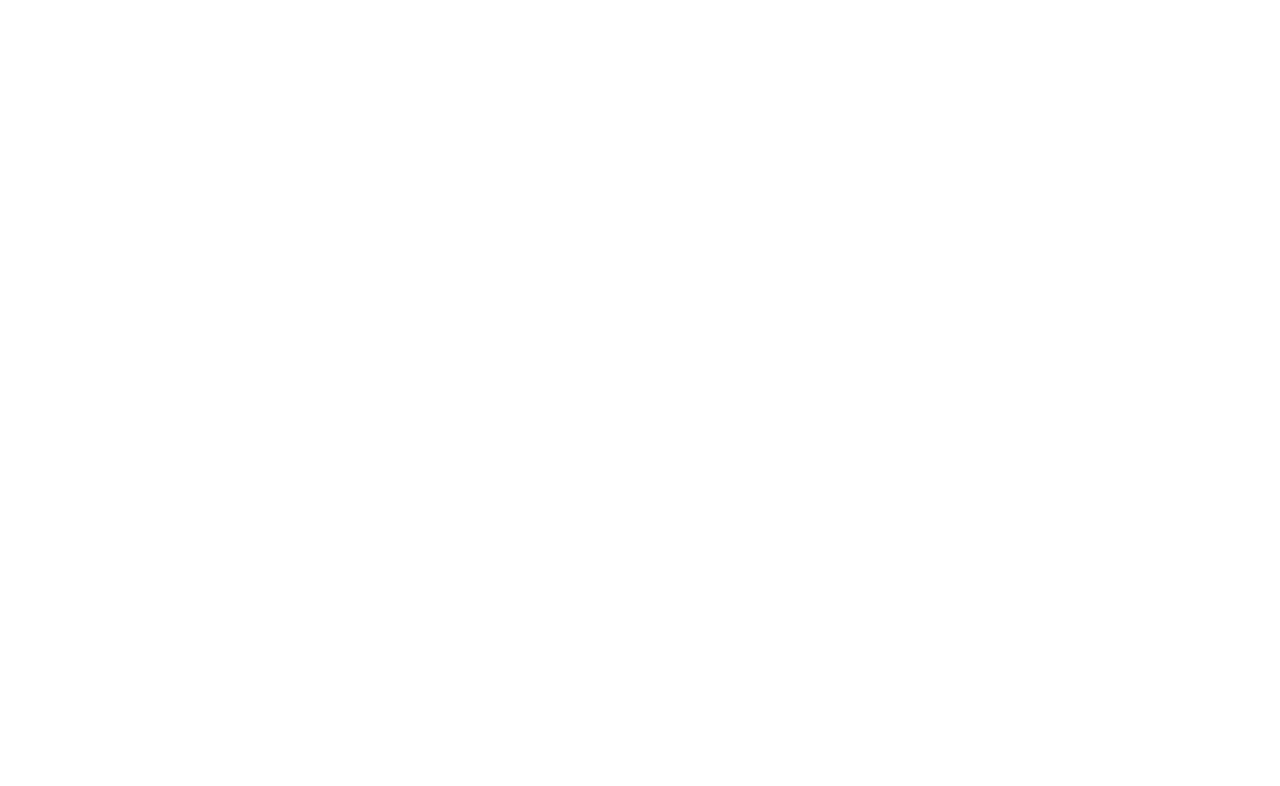
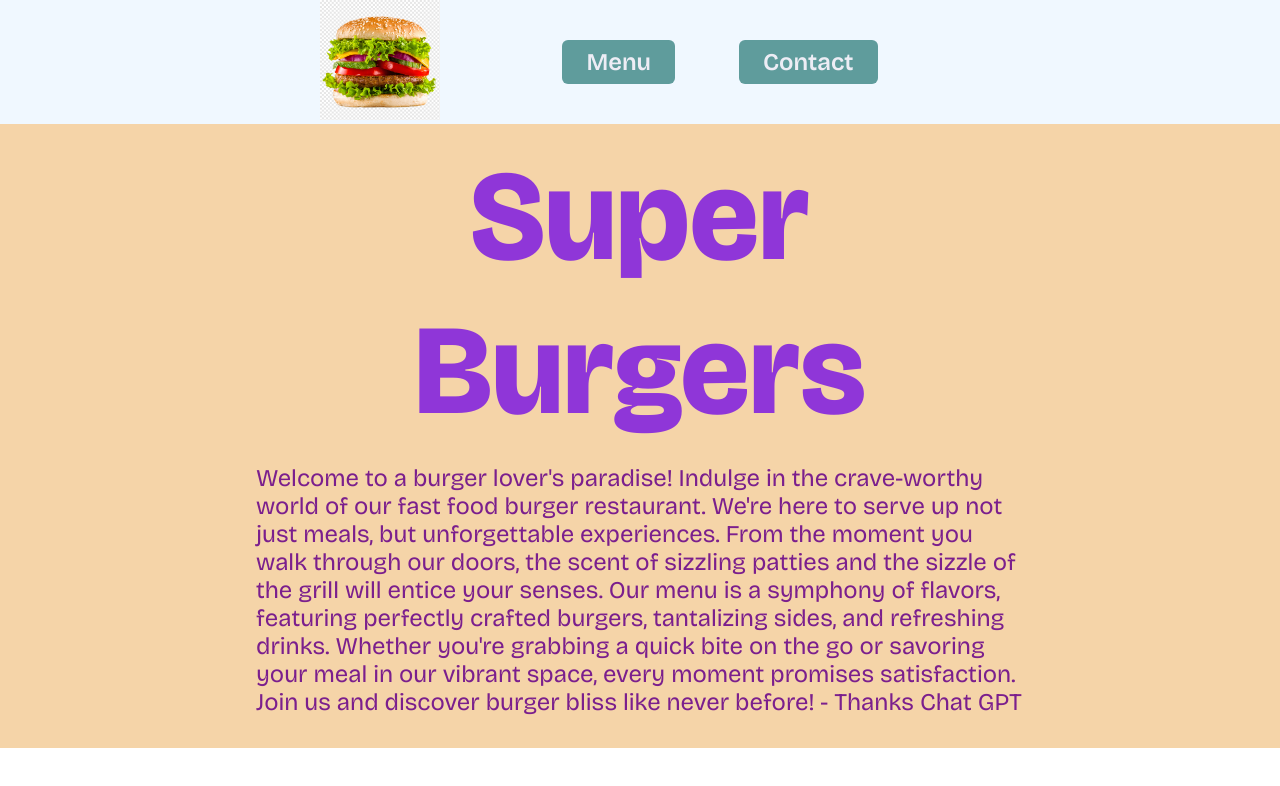
Before and after one commit to linkobe824/project-restaurant-page, a website built with webpack: page dist/index.html in a window 1280 px wide. Built offline with nearby package versions, Linux system fonts and the light colour scheme.

Commit message:
add html basic structure with style

```diff
--- a/notes.txt
+++ b/notes.txt
@@ -23,7 +23,7 @@ package.json add script "watch": "webpack --watch" rebuild project
 install style-loader css-loader sass-loader
 npm install --save-dev style-loader css-loader sass-loader sass
 
-add the rules to webpack.config
+add the module.rules to webpack.config
 module: {
     rules: [
       {
--- /dev/null
+++ b/src/style.css
@@ -0,0 +1,68 @@
+@import url('https://fonts.googleapis.com/css2?family=Bricolage+Grotesque:opsz,wght@10..48,200;10..48,400;10..48,500;10..48,600;10..48,700;10..48,800&display=swap');
+
+
+* {
+  padding: 0;
+  margin: 0;
+  text-decoration: none;
+  list-style: none;
+  font-family: 'Bricolage Grotesque', sans-serif;
+}
+
+.header {
+  display: flex;
+  justify-content: space-between;
+  padding: 0 25%;
+  height: fit-content;
+  background-color: aliceblue;
+}
+
+.header__logo__image {
+  height: 120px;
+  width: auto;
+}
+
+.header__nav {
+  display: flex;
+  align-items: center;
+  justify-content: center;
+  width: 10rem;
+  margin: 0 25%
+}
+
+.header__nav__list {
+  display: flex;
+  gap: 5vw;
+}
+
+.header__nav__list a{
+  font-size: 1.5rem;
+  font-weight: 600;
+  color: rgb(237, 237, 245);
+  padding: .5rem 1.5rem;
+  background-color: rgb(95, 156, 156);
+  border-radius: 6px;
+}
+
+.header__nav__list a:hover{
+  background-color: rgb(160, 29, 29);
+}
+
+.main {
+  background-color: rgb(245, 212, 168);
+  padding: 1rem 20vw 2rem 20vw;
+}
+
+.main__title {
+  margin-bottom: 1rem;
+  text-align: center;
+  text-transform: capitalize;
+  font-size: 8rem;
+  font-weight: 800;
+  color: rgb(143, 54, 216);
+}
+
+.main__article {
+  font-size: 1.5rem;
+  color: #7b1f8d;
+}
--- a/webpack.config.js
+++ b/webpack.config.js
@@ -18,6 +18,10 @@ module.exports = {
                     "sass-loader",
                 ],
             },
+            {
+                test: /\.(png|svg|jpg|jpeg|gif)$/i,
+                type: 'asset/resource'
+            },
         ],
     },
 };
```
Also changed, not shown: dist/index.html, src/images/logo.png (added).
